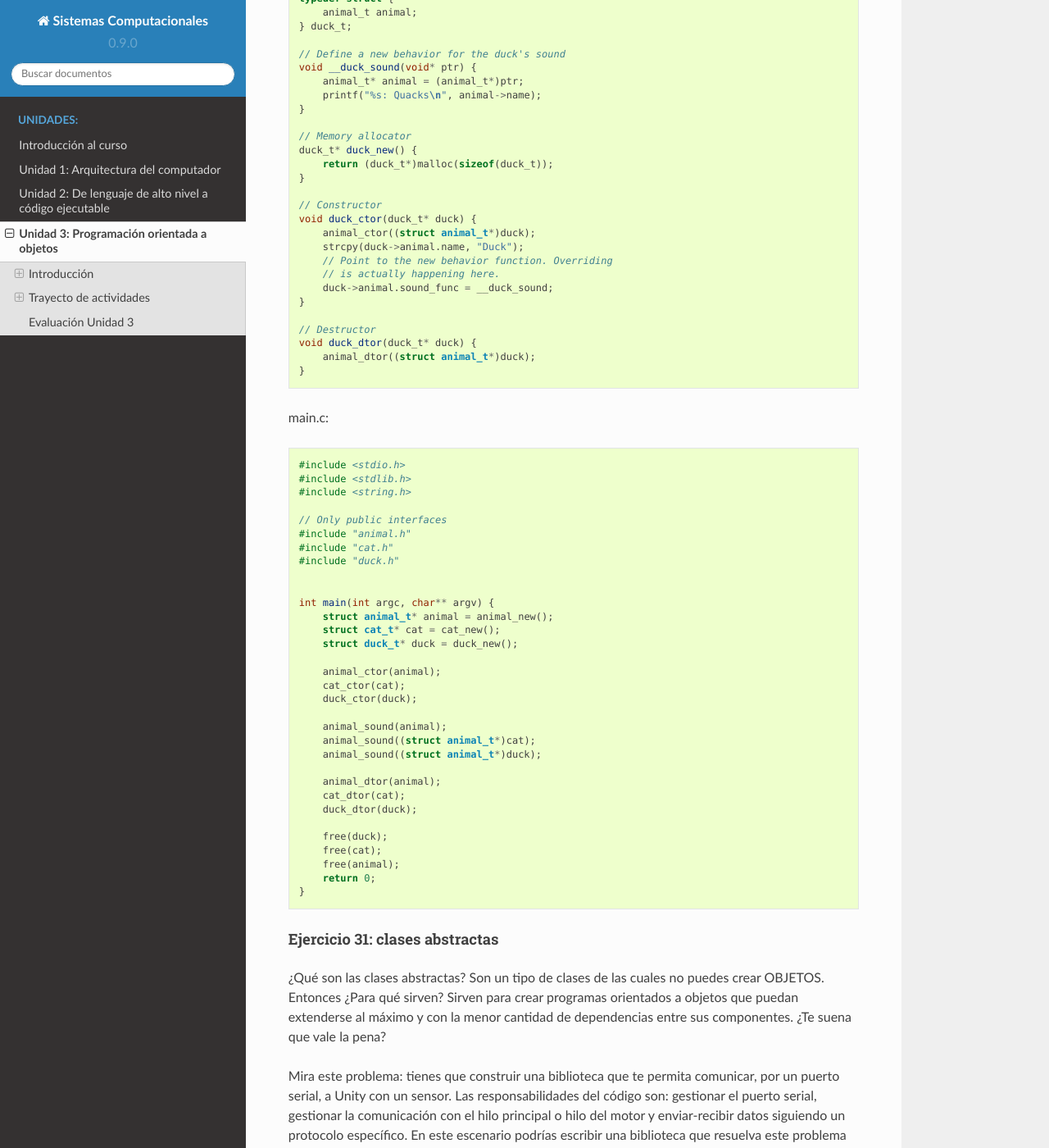
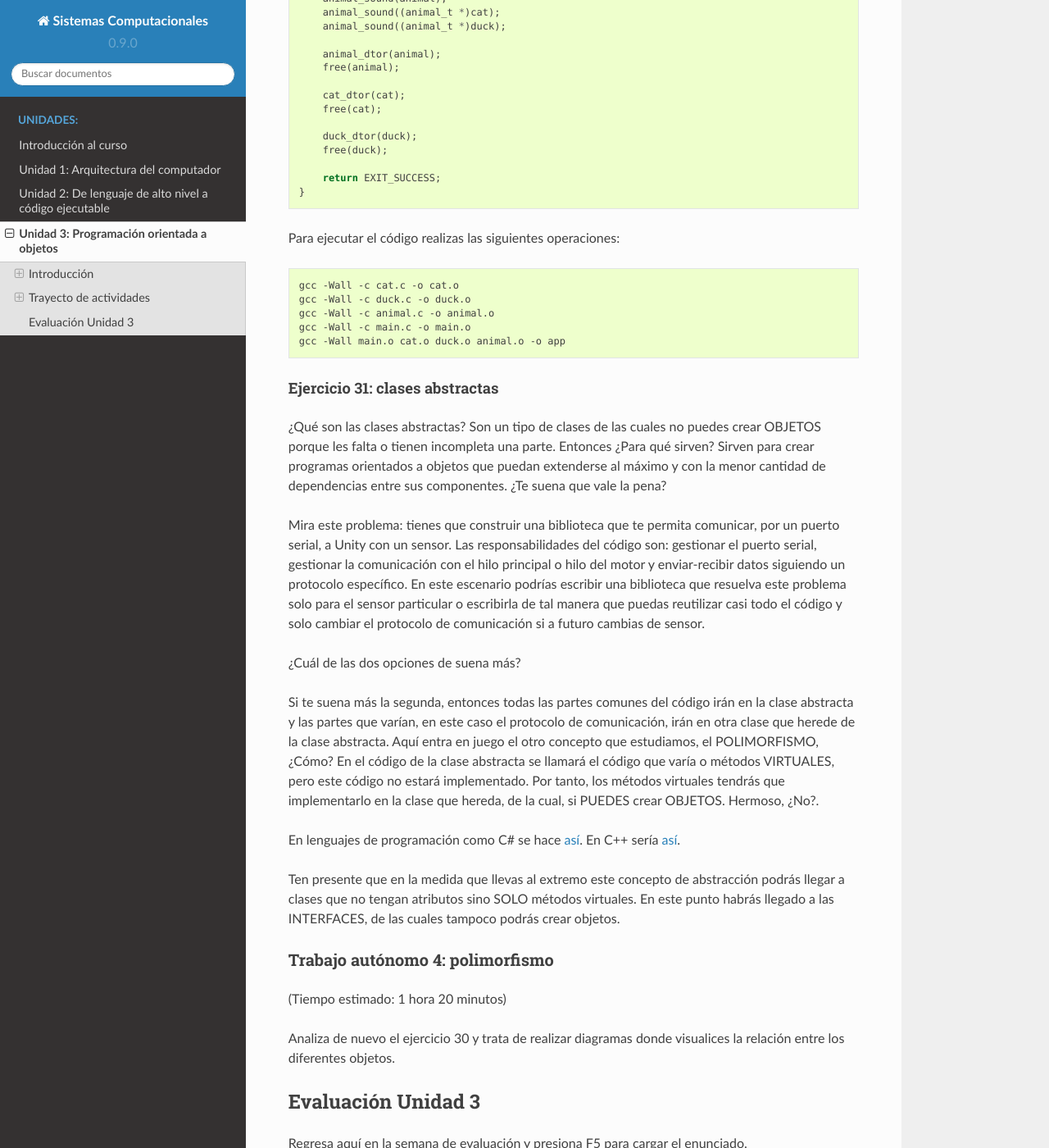
Before and after one commit to juanferfranco/SistemasComputacionales, a Sphinx documentation site: the page built from docs/_unidad3/unidad3.rst, in a window 1280 px wide and 1400 px high, scrolled down 37375 px. Shown: the whole window at 82% size. Built offline with Sphinx 7.4.7 and the Read the Docs theme 2.0.0, drawn with Linux system fonts in a browser that asks for light colours; some of the changed text lies outside the part shown.

Commit message:
Unit 3 remove ex32

```diff
--- a/docs/_unidad3/unidad3.rst
+++ b/docs/_unidad3/unidad3.rst
@@ -1780,13 +1780,13 @@ el polimorfismo. Considera que tienes estos tres objetos:
 
 .. code-block:: c
 
-    struct animal_t* animal = animal_new();
+    animal_t *animal = animal_new();
     animal_ctor(animal);
 
-    struct cat_t* cat = cat_new();
+    struct cat_t *cat = cat_new();
     cat_ctor(cat);
 
-    struct duck_t* duck = duck_new();
+    struct duck_t *duck = duck_new();
     duck_ctor(duck);
 
 cat y duck heredan de animal. Por tanto, como cat y duck son animal también,
@@ -1796,8 +1796,8 @@ entonces al hacer esto:
 
     // This is a polymorphism
     animal_sound(animal);
-    animal_sound((struct animal_t*)cat);
-    animal_sound((struct animal_t*)duck);
+    animal_sound((animal_t *)cat);
+    animal_sound((animal_t *)duck);
 
 Consigues esta salida:
 
@@ -1823,90 +1823,61 @@ animal.h:
     #ifndef ANIMAL_H_
     #define ANIMAL_H_
 
-    // Forward declaration
-    struct animal_t;
-
-    // Memory allocator
-    struct animal_t* animal_new();
-
-    // Constructor
-    void animal_ctor(struct animal_t*);
-
-    // Destructor
-    void animal_dtor(struct animal_t*);
-
-    // Behavior functions
-    void animal_get_name(struct animal_t*, char*);
-    void animal_sound(struct animal_t*);
-
-
-    #endif /* ANIMAL_H_ */
-
-animal.c:
-
-.. code-block:: c
-
-    #include <stdlib.h>
-    #include <string.h>
-    #include <stdio.h>
-
-    #include "animalPrivate.h"
-
-    // Default definition of the animal_sound at the parent level
-    void __animal_sound(void* this_ptr) {
-        animal_t* animal = (animal_t*)this_ptr;
-        printf("%s: Beeeep\n", animal->name);
-    }
-
-    // Memory allocator
-    animal_t* animal_new() {
-        return (animal_t*)malloc(sizeof(animal_t));
-    }
-
-    // Constructor
-    void animal_ctor(animal_t* animal) {
-        animal->name = (char*)malloc(10 * sizeof(char));
-        strcpy(animal->name, "Animal");
-        // Set the function pointer to point to the default definition
-        animal->sound_func = __animal_sound;
-    }
-
-    // Destructor
-    void animal_dtor(animal_t* animal) {
-        free(animal->name);
-    }
-    // Behavior functions
-    void animal_get_name(animal_t* animal, char* buffer) {
-        strcpy(buffer, animal->name);
-    }
-
-    void animal_sound(animal_t* animal) {
-        // Call the function which is pointed by the function pointer.
-        animal->sound_func(animal);
-    }
-
-
-animalPrivate.h:
-
-.. code-block:: c
-
-    #ifndef ANIMALPRIVATE_H_
-    #define ANIMALPRIVATE_H_
-
-    // The function pointer type needed to point to
-    // different morphs of animal_sound
-    typedef void (*sound_func_t)(void*);
-
-    // Forward declaration
+    typedef void (*sound_func_t)(void *);
+
     typedef struct {
-        char* name;
+        char *name;
         // This member is a pointer to the function which
         // performs the actual sound behavior
         sound_func_t sound_func;
     } animal_t;
 
-    #endif /* ANIMALPRIVATE_H_ */
-
+
+    animal_t *animal_new();
+
+    void animal_ctor(animal_t *);
+    void animal_dtor(animal_t *);
+
+    void animal_get_name(animal_t *, char *);
+    void animal_sound(animal_t *);
+
+    #endif /* ANIMAL_H_ */
+
+animal.c:
+
+.. code-block:: c
+
+    #include <stdlib.h>
+    #include <string.h>
+    #include <stdio.h>
+    #include "animal.h"
+
+    void __animal_sound(void *this) {
+        animal_t* animal = (animal_t *)this;
+        printf("%s: Beeeep\n", animal->name);
+    }
+
+    animal_t *animal_new() {
+        return (animal_t *)malloc(sizeof(animal_t));
+    }
+
+    void animal_ctor(animal_t *this) {
+        this->name = (char *)malloc(10 * sizeof(char));
+        strcpy(this->name, "Animal");
+        this->sound_func = &__animal_sound;
+    }
+
+    void animal_dtor(animal_t *this) {
+        free(this->name);
+    }
+
+    void animal_get_name(animal_t *this, char *buffer) {
+        strcpy(buffer, this->name);
+    }
+
+    void animal_sound(animal_t *this) {
+        this->sound_func(this);
+    }
 
 cat.h:
 
@@ -1915,18 +1886,17 @@ cat.h:
     #ifndef CAT_H_
     #define CAT_H_
 
-    // Forward declaration
-    struct cat_t;
-
-    // Memory allocator
-    struct cat_t* cat_new();
-
-    // Constructor
-    void cat_ctor(struct cat_t*);
-
-    // Destructor
-    void cat_dtor(struct cat_t*);
-    // All behavior functions are inherited from the animal class.
+    #include "animal.h"
+
+    typedef struct {
+        animal_t animal;
+    } cat_t;
+
+    cat_t *cat_new();
+
+    void cat_ctor(cat_t *);
+
+    void cat_dtor(cat_t *);
 
     #endif /* CAT_H_ */
 
@@ -1937,61 +1907,50 @@ cat.c:
     #include <stdio.h>
     #include <stdlib.h>
     #include <string.h>
+    #include "cat.h"
+
+    void __cat_sound(void *this) {
+        animal_t *animal = (animal_t *) this;
+        printf("%s: Meow\n", animal->name);
+    }
+
+    // Memory allocator
+    cat_t *cat_new() {
+        return (cat_t *)malloc(sizeof(cat_t));
+    }
+    // Constructor
+    void cat_ctor(cat_t *this) {
+        animal_ctor((animal_t *)this);
+        strcpy(this->animal.name, "Cat");
+        this->animal.sound_func = __cat_sound;
+    }
+
+    void cat_dtor(cat_t *this) {
+        animal_dtor((animal_t *)this);
+    }
+
+duck.h:
+
+.. code-block:: c
+
+    #ifndef DUCK_H_
+    #define DUCK_H_
 
     #include "animal.h"
-    #include "animalPrivate.h"
 
     typedef struct {
         animal_t animal;
-    } cat_t;
-
-    // Define a new behavior for the cat's sound
-    void __cat_sound(void* ptr) {
-        animal_t* animal = (animal_t*)ptr;
-        printf("%s: Meow\n", animal->name);
-    }
-
-    // Memory allocator
-    cat_t* cat_new() {
-        return (cat_t*)malloc(sizeof(cat_t));
-    }
-    // Constructor
-    void cat_ctor(cat_t* cat) {
-        animal_ctor((struct animal_t*)cat);
-        strcpy(cat->animal.name, "Cat");
-        // Point to the new behavior function. Overriding
-        // is actually happening here.
-        cat->animal.sound_func = __cat_sound;
-    }
-
-    // Destructor
-    void cat_dtor(cat_t* cat) {
-        animal_dtor((struct animal_t*)cat);
-    }
-
-duck.h:
-
-.. code-block:: c
-
-    #ifndef DUCK_H_
-    #define DUCK_H_
-
-    // Forward declaration
-    struct duck_t;
-
-    // Memory allocator
-    struct duck_t* duck_new();
-
-    // Constructor
-    void duck_ctor(struct duck_t*);
-
-    // Destructor
-    void duck_dtor(struct duck_t*);
-
-    // All behavior functions are inherited from the animal class.
+    } duck_t;
+
+    duck_t *duck_new();
+
+    void duck_ctor(duck_t *);
+
+    void duck_dtor(duck_t *);
 
 
     #endif /* DUCK_H_ */
+
 
 duck.c:
 
@@ -2000,39 +1959,26 @@ duck.c:
     #include <stdio.h>
     #include <stdlib.h>
     #include <string.h>
-
-    #include "animal.h"
-    #include "animalPrivate.h"
-
-    typedef struct {
-        animal_t animal;
-    } duck_t;
-
-    // Define a new behavior for the duck's sound
-    void __duck_sound(void* ptr) {
-        animal_t* animal = (animal_t*)ptr;
+    #include "duck.h"
+
+    void __duck_sound(void *this) {
+        animal_t* animal = (animal_t*)this;
         printf("%s: Quacks\n", animal->name);
     }
 
-    // Memory allocator
-    duck_t* duck_new() {
-        return (duck_t*)malloc(sizeof(duck_t));
-    }
-
-    // Constructor
-    void duck_ctor(duck_t* duck) {
-        animal_ctor((struct animal_t*)duck);
-        strcpy(duck->animal.name, "Duck");
-        // Point to the new behavior function. Overriding
-        // is actually happening here.
-        duck->animal.sound_func = __duck_sound;
-    }
-
-    // Destructor
-    void duck_dtor(duck_t* duck) {
-        animal_dtor((struct animal_t*)duck);
-    }
-
+    duck_t *duck_new() {
+        return (duck_t *)malloc(sizeof(duck_t));
+    }
+
+    void duck_ctor(duck_t *this) {
+        animal_ctor((animal_t *)this);
+        strcpy(this->animal.name, "Duck");
+        this->animal.sound_func = __duck_sound;
+    }
+
+    void duck_dtor(duck_t *this) {
+        animal_dtor((animal_t *)this);
+    }
 
 main.c:
 
@@ -2041,41 +1987,54 @@ main.c:
     #include <stdio.h>
     #include <stdlib.h>
     #include <string.h>
-
-    // Only public interfaces
     #include "animal.h"
     #include "cat.h"
     #include "duck.h"
 
 
-    int main(int argc, char** argv) {
-        struct animal_t* animal = animal_new();
-        struct cat_t* cat = cat_new();
-        struct duck_t* duck = duck_new();
-
+    int main(int argc, char* argv[]) {
+
+        animal_t *animal = animal_new();
         animal_ctor(animal);
+
+        cat_t *cat = cat_new();
         cat_ctor(cat);
+
+        duck_t *duck = duck_new();
         duck_ctor(duck);
 
         animal_sound(animal);
-        animal_sound((struct animal_t*)cat);
-        animal_sound((struct animal_t*)duck);
+        animal_sound((animal_t *)cat);
+        animal_sound((animal_t *)duck);
 
         animal_dtor(animal);
+        free(animal);
+
         cat_dtor(cat);
+        free(cat);
+
         duck_dtor(duck);
-
         free(duck);
-        free(cat);
-        free(animal);
-        return 0;
-    }
+
+        return EXIT_SUCCESS;
+    }
+
+Para ejecutar el código realizas las siguientes operaciones:
+
+.. code-block:: bash
+
+    gcc -Wall -c cat.c -o cat.o
+    gcc -Wall -c duck.c -o duck.o
+    gcc -Wall -c animal.c -o animal.o
+    gcc -Wall -c main.c -o main.o
+    gcc -Wall main.o cat.o duck.o animal.o -o app
 
 Ejercicio 31: clases abstractas
 ^^^^^^^^^^^^^^^^^^^^^^^^^^^^^^^^^^^
 
 ¿Qué son las clases abstractas? Son un tipo de clases de las cuales no puedes
-crear OBJETOS. Entonces ¿Para qué sirven? Sirven para crear programas
+crear OBJETOS porque les falta o tienen incompleta una parte.
+Entonces ¿Para qué sirven? Sirven para crear programas
 orientados a objetos que puedan extenderse al máximo y con la menor cantidad
 de dependencias entre sus componentes. ¿Te suena que vale la pena?
 
@@ -2106,19 +2065,12 @@ Ten presente que en la medida que llevas al extremo este concepto de abstracció
 llegar a clases que no tengan atributos sino SOLO métodos virtuales. En este punto habrás
 llegado a las INTERFACES, de las cuales tampoco podrás crear objetos.
 
-Ejercicio 32: caso de estudio sobre interfaces
-^^^^^^^^^^^^^^^^^^^^^^^^^^^^^^^^^^^^^^^^^^^^^^^^^
-
-`Estudia <https://chris-wood.github.io/2016/02/12/Polymorphism-in-C.html>`__ con detenimiento
-esta implementación de interfaces.
-
-
 Trabajo autónomo 4: polimorfismo
 **********************************
 (Tiempo estimado: 1 hora 20 minutos)
 
-Analiza de nuevo el ejercicio 30 y el caso de estudio, ejercicio 32. Trata de
-realizar diagramas donde visualices la relación entre las diferentes variables.
+Analiza de nuevo el ejercicio 30 y trata de
+realizar diagramas donde visualices la relación entre los diferentes objetos.
 
 Evaluación Unidad 3
 ---------------------
```
